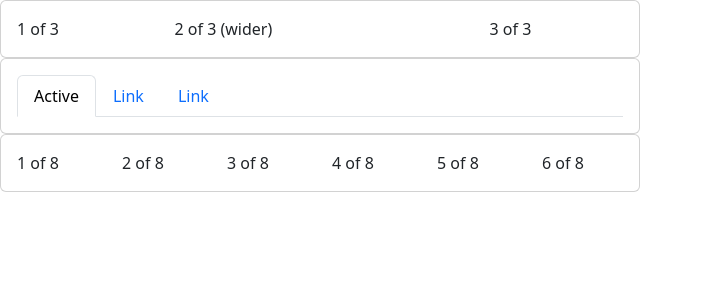
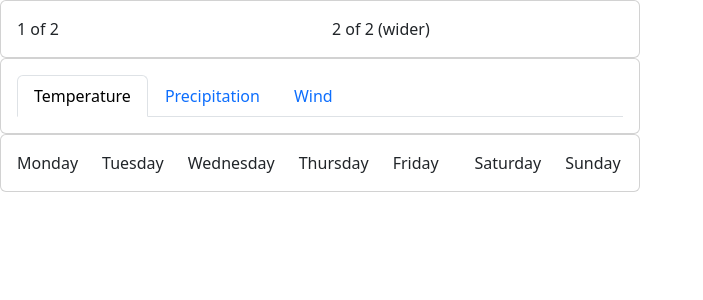
Before and after one commit to Daksh200009/weatherwidget, a Flask app: page / in a window 1280 px wide. Shown: the top 300 px of the page, without its empty margins (0-703 px from the left). Run offline with Flask 3, Linux system fonts and the light colour scheme.

Commit message:
Template of the code including card

```diff
--- a/app.py
+++ b/app.py
@@ -7,7 +7,29 @@ app = Flask(__name__)
 
 @app.route('/')
 def home():
+
+
     return render_template('home.html')
+
+
+def get_weather(city):
+    api_key = "95811ce11bed9885114029457eccb350"
+    url = f"https://api.openweathermap.org/data/2.5/forecast?q={city}&appid={api_key}&unit=metric"
+    print(url)
+    response = requests.get(url)
+    data = response.json()
+    return render_template("home.html")
+
+    # "description": data["weather"][0]["description"],
+
+
+
+
+# forecast_list = response['list'[0]]
+# for forecast in forecast_list:
+#     timestap
+# print(get_weather("adelaide"))
+
 
 if __name__ == '__main__':
         app.run(debug=True)
--- a/requirements.txt
+++ b/requirements.txt
@@ -3,3 +3,4 @@ requests
 matplotlib
 geopy
 datetime
+timestamp
--- a/templates/home.html
+++ b/templates/home.html
@@ -13,14 +13,12 @@
   <div class="card-body">
       <div class="row">
         <div class="col">
-          1 of 3
+          1 of 2
         </div>
         <div class="col-6">
-          2 of 3 (wider)
+          2 of 2 (wider)
         </div>
-        <div class="col">
-          3 of 3
-        </div>
+
       </div>
   </div>
 </div>
@@ -29,13 +27,13 @@
   <div class="card-body">
 <ul class="nav nav-tabs">
   <li class="nav-item">
-    <a class="nav-link active" aria-current="page" href="#">Active</a>
+    <a class="nav-link active" aria-current="page" href="#">Temperature</a>
   </li>
   <li class="nav-item">
-    <a class="nav-link" href="#">Link</a>
+    <a class="nav-link" href="#">Precipitation</a>
   </li>
   <li class="nav-item">
-    <a class="nav-link" href="#">Link</a>
+    <a class="nav-link" href="#">Wind</a>
   </li>
 </ul>
   </div>
@@ -45,23 +43,25 @@
   <div class="card-body">
  <div class="row">
         <div class="col">
-          1 of 8
+          Monday
         </div>
         <div class="col">
-          2 of 8
+          Tuesday
         </div>
         <div class="col">
-          3 of 8
+          Wednesday
         </div>
              <div class="col">
-          4 of 8
+          Thursday
         </div>
         <div class="col">
-          5 of 8
+          Friday
         </div>
         <div class="col">
-          6 of 8
+          Saturday
         </div>
+     <div class="col">
+         Sunday
       </div>
   </div>
 </div>
```
Also changed, not shown: location.py (added).
